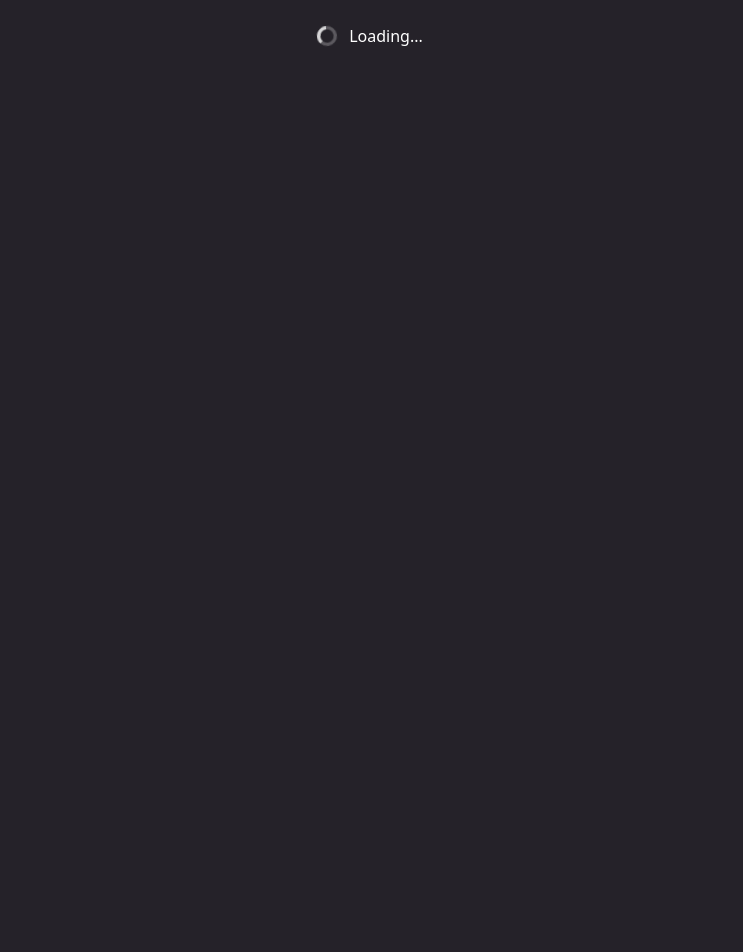
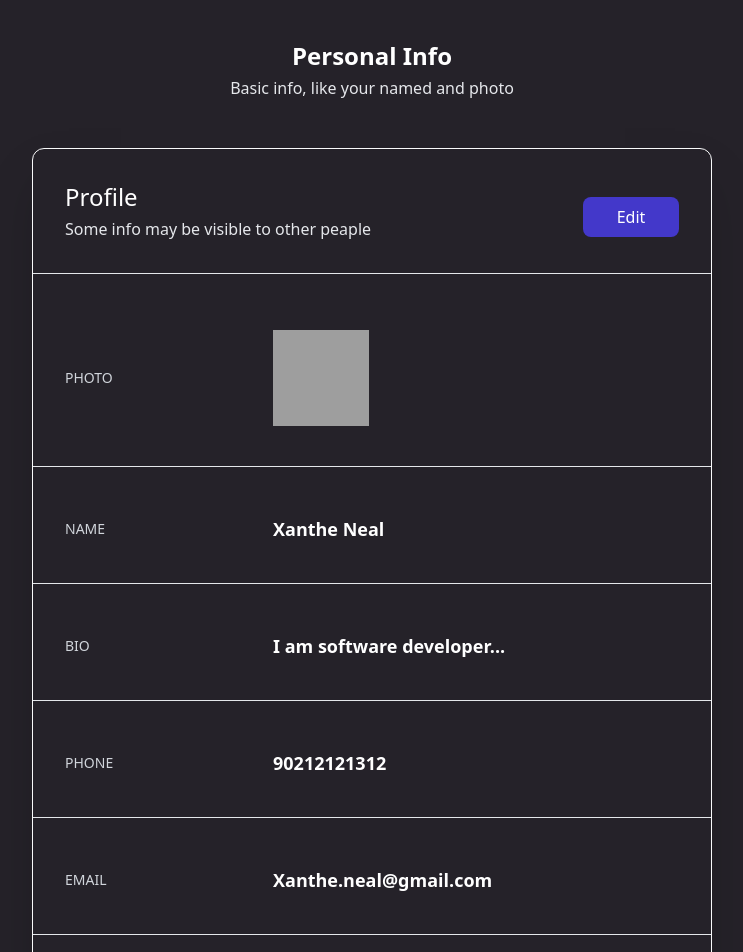
Before and after one commit to JMauricio22/chat-group, a Next.js app in the folder client/: page /profile in a window 1280 px wide. Before the commit this address had no page. Shown: the top 952 px of the page, without its empty margins (268-1011 px from the left). Before the commit the page ends 800 px from the top, so only its background shows below. Built offline with nearby package versions, Linux system fonts and the light colour scheme; grey boxes are pictures that could not be loaded.

Commit message:
User profile

```diff
--- /dev/null
+++ b/client/src/interceptors/axios.interceptor.ts
@@ -0,0 +1,15 @@
+import Cookies from 'js-cookie';
+import { fetch } from '@services/config';
+
+fetch.interceptors.request.use(
+  function (config) {
+    const token = Cookies.get('token');
+
+    if (token) {
+      (config.headers as any)['Authorization'] = `Bearer ${token}`;
+    }
+
+    return config;
+  },
+  (error) => Promise.reject(error),
+);
--- a/client/src/pages/_app.tsx
+++ b/client/src/pages/_app.tsx
@@ -3,6 +3,7 @@ import { Provider } from 'react-redux';
 import store from '@redux/store';
 import PrivateRoute from '@components/PrivateRoute';
 import '@styles/globals.css';
+import '@interceptors/axios.interceptor';
 
 function MyApp({ Component, pageProps }: AppProps) {
   return (
--- a/client/src/pages/profile.tsx
+++ b/client/src/pages/profile.tsx
@@ -1,7 +1,95 @@
+import { useEffect } from 'react';
+import { getUserProfile } from '@redux/thunks/getUserProfile.thunk';
+import { useAppDispatch } from '@hooks/useAppDispatch';
+import { useAppSelector } from '@hooks/useAppSelector';
+import Loading from '@components/Loading';
+
 const profile = () => {
-  return <div>Profile</div>;
+  // const profile = useAppSelector((state) => state.user.profile);
+  // const dispatch = useAppDispatch();
+
+  // useEffect(() => {
+  //   dispatch(getUserProfile);
+  // }, []);
+
+  // if (!profile) {
+  //   return (
+  //     <div className="mt-4 w-full flex justify-center">
+  //       <Loading />
+  //     </div>
+  //   );
+  // }
+
+  return (
+    <section className="min-h-screen w-full text-white px-8">
+      <div className="pt-10 w-full md:w-170 mx-auto mb-8">
+        <div className="text-center mb-12">
+          <h1 className="text-2xl font-bold mb-1">Personal Info</h1>
+          <h2 className="text-md font-thin text-gray-200">
+            Basic info, like your named and photo
+          </h2>
+        </div>
+        <div className="md:border-gray-50 md:pt-4 md:rounded-xl md:shadow-2xl md:border-1">
+          <div className="flex justify-between mb-4 md:px-8 md:border-b-1 md:pt-4 md:pb-8">
+            <div className="md:w-auto w-52">
+              <p className="text-2xl mb-1">Profile</p>
+              <span className="text-md text-gray-200">
+                Some info may be visible to other peaple
+              </span>
+            </div>
+            <div>
+              <button className="bg-indigo-700 w-24 h-10 rounded-lg border-gray-50 mt-4 hover:bg-indigo-800">
+                Edit
+              </button>
+            </div>
+          </div>
+          <div>
+            <div className="flex justify-between mb-2 py-10 border-b-1 border-gray-200 items-center md:px-8 md:justify-start">
+              <div className="text-gray-300 uppercase text-sm md:w-52">
+                Photo
+              </div>
+              <img
+                className="w-24 h-24"
+                src="https://manmedicalinstitute.com/wp-content/uploads/2021/10/man.jpeg"
+              />
+            </div>
+            <div className="flex justify-between mb-2 py-10 border-b-1 border-gray-200 md:px-8 md:justify-start items-center">
+              <div className="text-gray-300 uppercase text-sm md:w-52">
+                Name
+              </div>
+              <div className="text-lg font-bold">Xanthe Neal</div>
+            </div>
+            <div className="flex justify-between mb-2 py-10 border-b-1 border-gray-200 md:px-8 md:justify-start items-center">
+              <div className="text-gray-300 uppercase text-sm md:w-52">Bio</div>
+              <div className="text-lg font-bold">
+                I am software developer...
+              </div>
+            </div>
+            <div className="flex justify-between mb-2 py-10 border-b-1 border-gray-200 md:px-8 md:justify-start items-center">
+              <div className="text-gray-300 uppercase text-sm md:w-52">
+                Phone
+              </div>
+              <div className="text-lg font-bold">90212121312</div>
+            </div>
+            <div className="flex justify-between mb-2 py-10 border-b-1 border-gray-200 md:px-8 md:justify-start items-center">
+              <div className="text-gray-300 uppercase text-sm md:w-52">
+                Email
+              </div>
+              <div className="text-lg font-bold">Xanthe.neal@gmail.com</div>
+            </div>
+            <div className="flex justify-between py-10 border-gray-200 md:px-8 md:justify-start items-center">
+              <div className="text-gray-300 uppercase text-sm md:w-52">
+                Password
+              </div>
+              <div className="text-lg font-bold">********</div>
+            </div>
+          </div>
+        </div>
+      </div>
+    </section>
+  );
 };
 
-profile.protected = true;
+// profile.protected = true;
 
 export default profile;
--- a/client/src/redux/reducers/user.reducer.ts
+++ b/client/src/redux/reducers/user.reducer.ts
@@ -1,15 +1,21 @@
 import { createSlice, PayloadAction } from '@reduxjs/toolkit';
-import {} from 'react-redux';
 import { User } from '@models/user.model';
 
-const initialState: User = {} as User;
+type UserState = { profile: User | null };
+
+const initialState: UserState = { profile: null };
 
 export const userSlice = createSlice({
   name: 'user',
   initialState,
-  reducers: {},
+  reducers: {
+    addUser: (state: UserState, action: PayloadAction<User>) => ({
+      profile: action.payload,
+    }),
+    setUserInNull: (state: UserState) => ({ profile: null }),
+  },
 });
 
-export const {} = userSlice.actions;
+export const { addUser, setUserInNull } = userSlice.actions;
 
 export default userSlice.reducer;
--- /dev/null
+++ b/client/src/redux/thunks/getUserProfile.thunk.ts
@@ -0,0 +1,12 @@
+import { AppDispatch, RootState } from '@redux/store';
+import { getProfile } from '@services/users.service';
+import { addUser, setUserInNull } from '@redux/reducers/user.reducer';
+
+export async function getUserProfile(dispatch: AppDispatch) {
+  try {
+    const user = await getProfile();
+    dispatch(addUser(user));
+  } catch (error) {
+    dispatch(setUserInNull());
+  }
+}
--- a/client/src/services/users.service.ts
+++ b/client/src/services/users.service.ts
@@ -11,3 +11,8 @@ export const sigin = async (body: SignInBody) => {
   const response: AxiosResponse = await fetch.post('/auth/login', body);
   return response.data.access_token;
 };
+
+export const getProfile = async () => {
+  const response: AxiosResponse = await fetch.get('/auth/profile');
+  return response.data;
+};
--- a/client/tailwind.config.js
+++ b/client/tailwind.config.js
@@ -7,6 +7,10 @@ module.exports = {
       },
       spacing: {
         110: '27.5rem',
+        170: '42.5rem',
+      },
+      borderWidth: {
+        1: '1px',
       },
     },
   },
--- a/client/tsconfig.json
+++ b/client/tsconfig.json
@@ -22,7 +22,8 @@
       "@models/*": ["models/*"],
       "@redux/*": ["redux/*"],
       "@hooks/*": ["hooks/*"],
-      "@utils/*": ["utils/*"]
+      "@utils/*": ["utils/*"],
+      "@interceptors/*": ["interceptors/*"]
     }
   },
   "include": ["next-env.d.ts", "**/*.ts", "**/*.tsx"],
```
Also changed, not shown: 2 other files (tests, documents, lock files or other folders).
